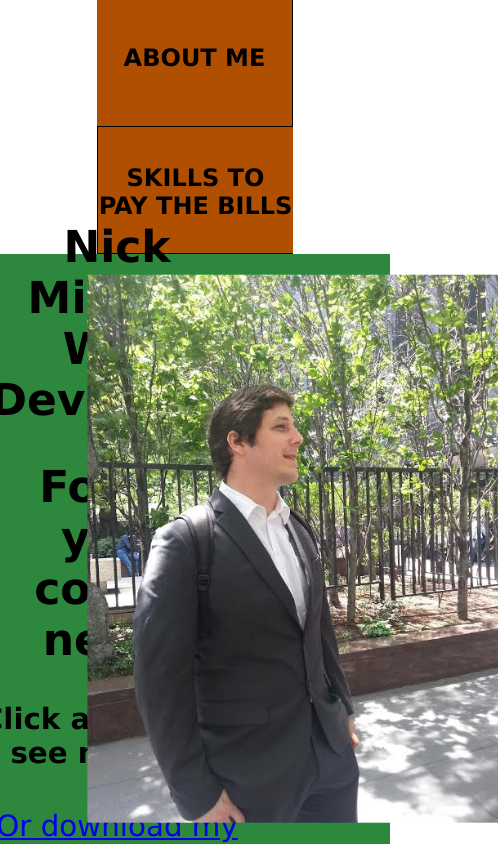
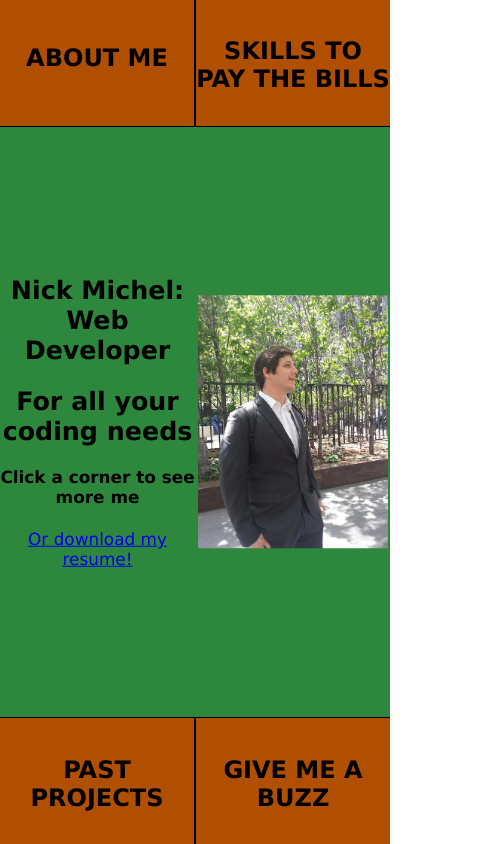
Before and after one commit to pognut/my-profile, a React (Create React App) app: page / in a window 390 px wide. Shown: the top 844 px of the page, 498 px wide, since content can reach past the window. Built offline with nearby package versions, Linux system fonts and the light colour scheme.

Commit message:
improved mobile responsiveness of front page

```diff
--- a/src/App.css
+++ b/src/App.css
@@ -12,7 +12,7 @@ body * {
 }
 
 .App-logo {
-  height: 65vh;
+  height: 65vw;
   position: absolute;
   top: 50%;
   left: 75%;
@@ -22,10 +22,11 @@ body * {
 #tagline{
   /* height: 15vh; */
   position: absolute;
+  max-width: 50vw;
   top: 50%;
-  left: 30%;
+  left: 25%;
   transform: translate(-50%, -50%);
-  font-size: 22pt;
+  font-size: 2vh;
 }
 
 /* tagline-container, class is tagline? */
@@ -41,6 +42,8 @@ body * {
   /* 40vh? */
   /* padding: 20px; */
   position: relative;
+  overflow: scroll;
+
 }
 
 /* frontcontent */
@@ -61,10 +64,12 @@ body * {
 
 .square{
   display: inline-block;
-  height: 14.9%;
-  width: 49.9%;
+  height: 15%;
+  width: 50%;
   vertical-align: bottom;
   background-color: #B14F00;
+  box-sizing: border-box;
+
 
   /* B1443B */
   /* background-color: rgb(0, 204, 153); */
```
Also changed, not shown: src/App.js (indentation only).
